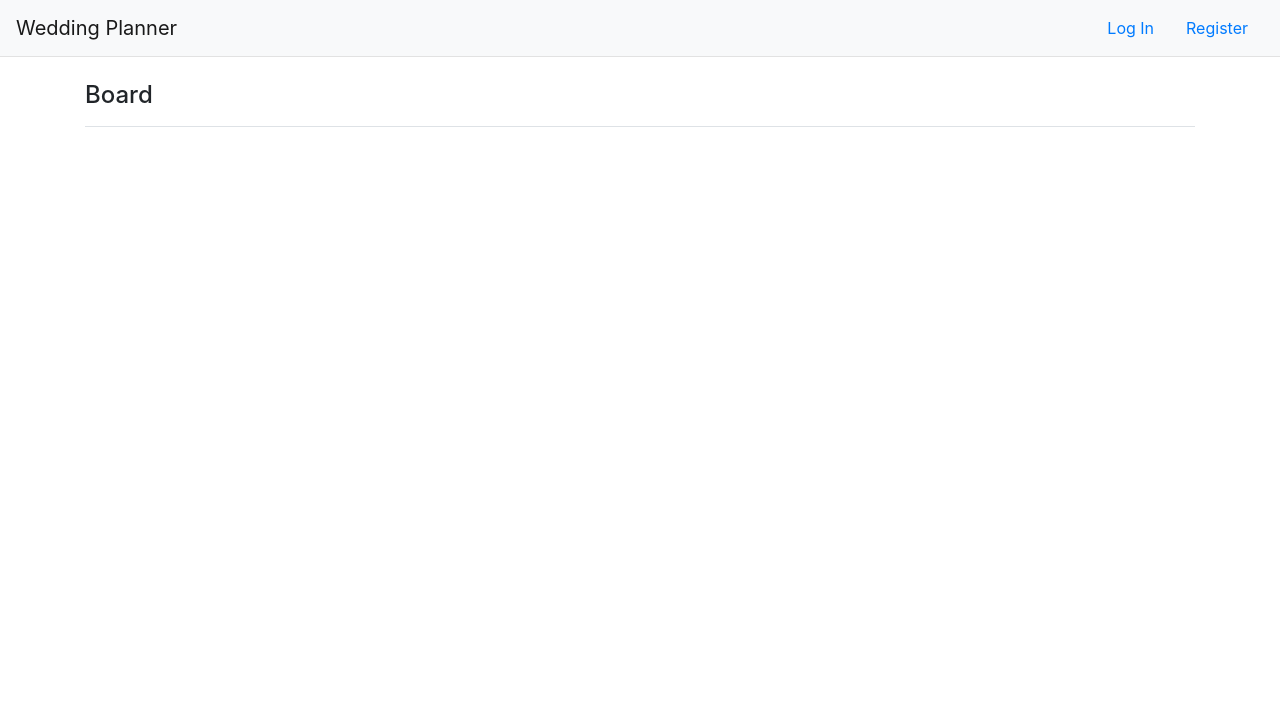
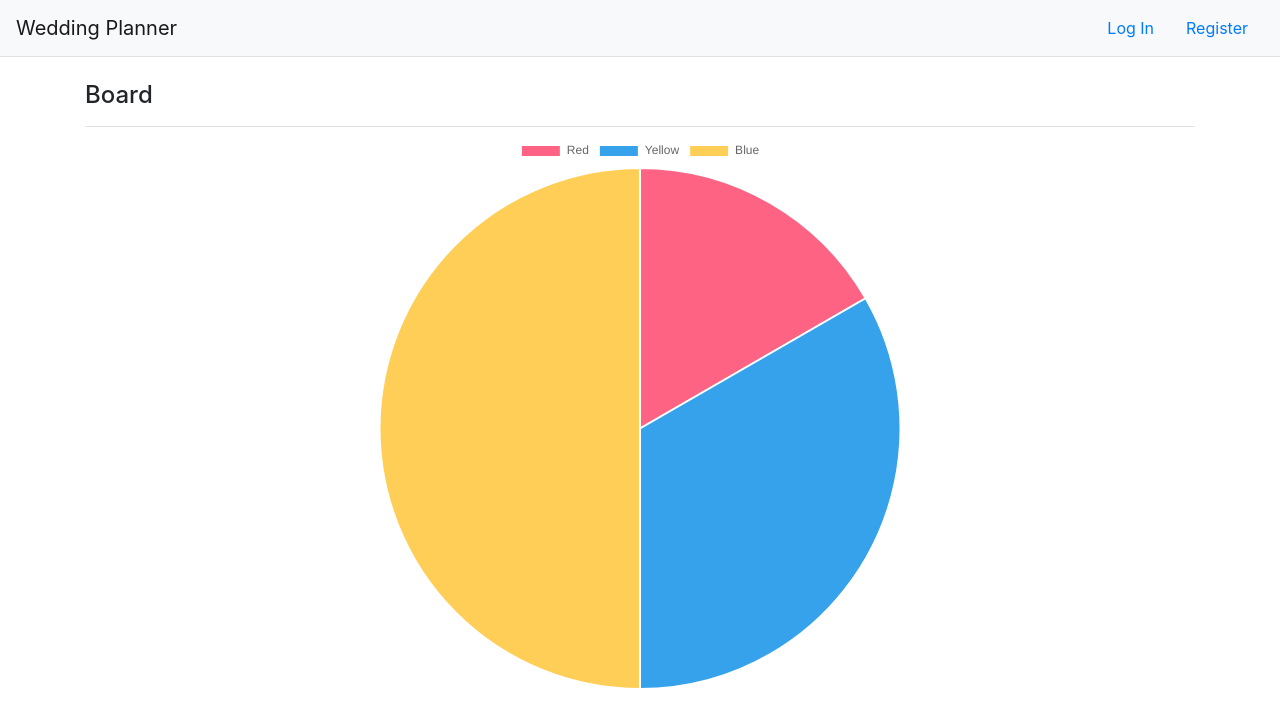
Before and after one commit to achrefabdennebi/wedding-planner, a Django app: page /board in a window 1280 px wide. Shown: the top 727 px of the page. Run offline with Django 3.2, Linux system fonts and the light colour scheme; some libraries are stand-ins or nearby versions.

Commit message:
feat: board, layout

```diff
--- a/wedding/templates/wedding/board.html
+++ b/wedding/templates/wedding/board.html
@@ -6,7 +6,9 @@
         <h4 class="float-left">Board</h4>
     </div>
     <div class="row">
-
+        <div class="col-md-12">
+            <canvas id="pieChart"></canvas>
+        </div>
     </div>
 </div>
 {% endblock %}
--- a/wedding/templates/wedding/layout.html
+++ b/wedding/templates/wedding/layout.html
@@ -71,5 +71,6 @@
         <script src="{% static 'libs/fullcalendar/locales-all.min.js'%}"></script>
         <script src="https://code.jquery.com/jquery-3.2.1.slim.min.js"></script>
         <script src="https://stackpath.bootstrapcdn.com/bootstrap/4.4.1/js/bootstrap.min.js"></script>
+        <script src="https://cdnjs.cloudflare.com/ajax/libs/Chart.js/2.9.4/Chart.min.js"></script>
     </body>
 </html>
```
